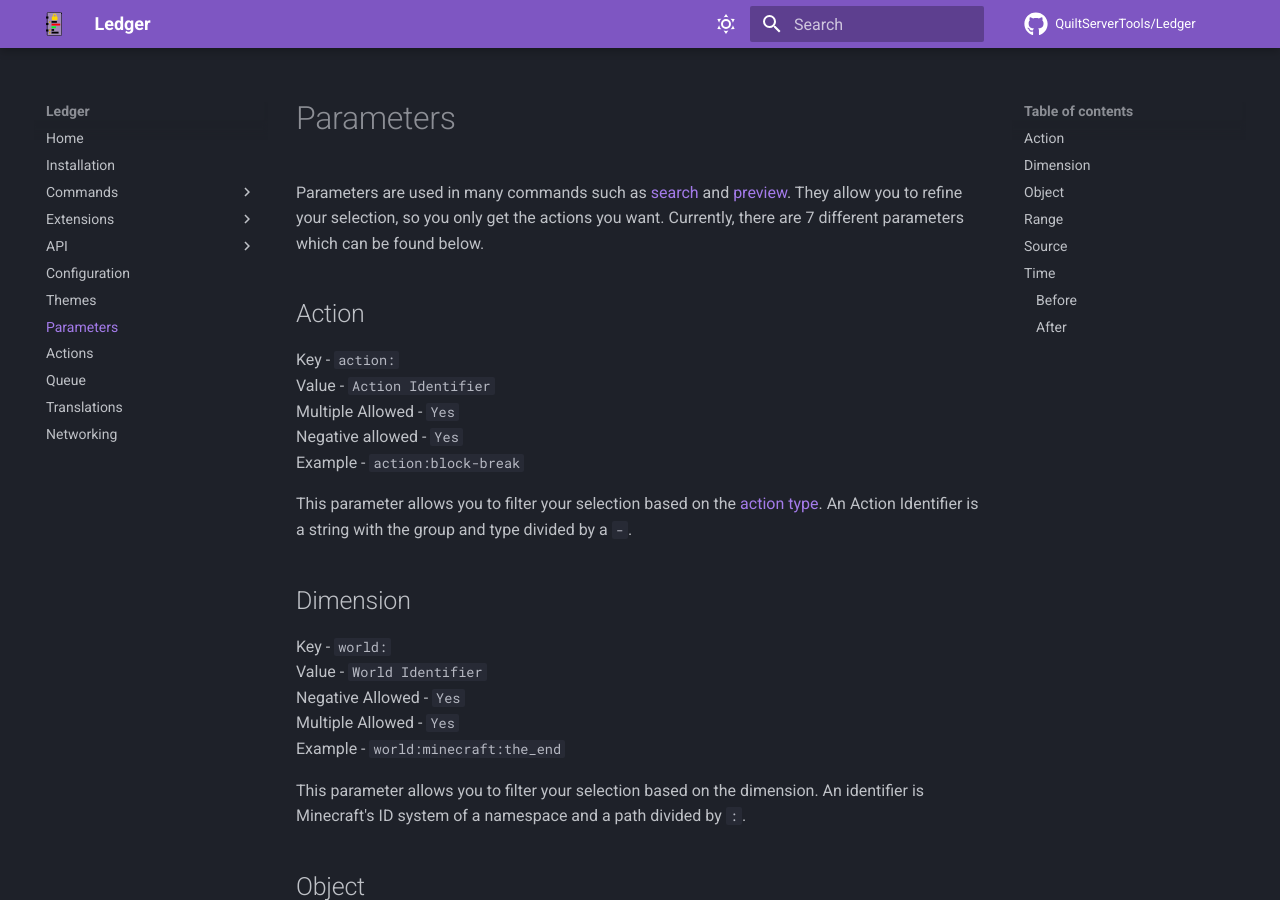
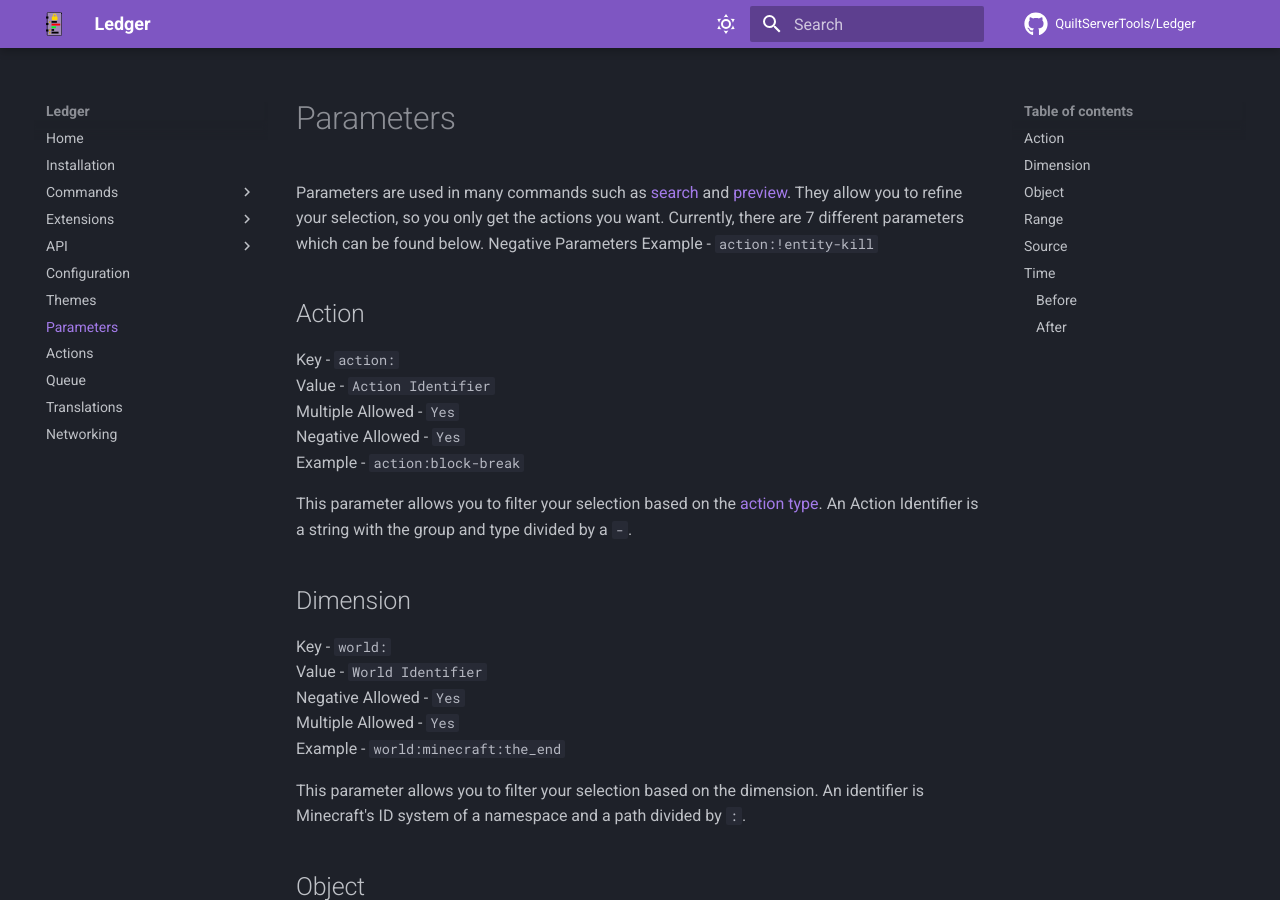
Before and after one commit to QuiltServerTools/Ledger, an MkDocs documentation site: the page built from docs/parameters.md, in a window 1280 px wide and 900 px high. Built offline with MkDocs 1.6.1 and Material for MkDocs 9.7.7, drawn with Linux system fonts in a browser that asks for light colours; comment, search, counter and statistics services are not loaded; the version menu is left out.

Commit message:
add negative parameters example

```diff
--- a/docs/parameters.md
+++ b/docs/parameters.md
@@ -2,12 +2,13 @@
 Parameters are used in many commands such as [search](commands/search.md) and [preview](commands/preview.md).
 They allow you to refine your selection, so you only get the actions you want.
 Currently, there are 7 different parameters which can be found below.
+Negative Parameters Example - `action:!entity-kill`
 
 ## Action
 Key - `action:`
 Value - `Action Identifier`
 Multiple Allowed - `Yes`
-Negative allowed - `Yes`
+Negative Allowed - `Yes`
 Example - `action:block-break`
 
 This parameter allows you to filter your selection based on the [action type](actions.md).
```
